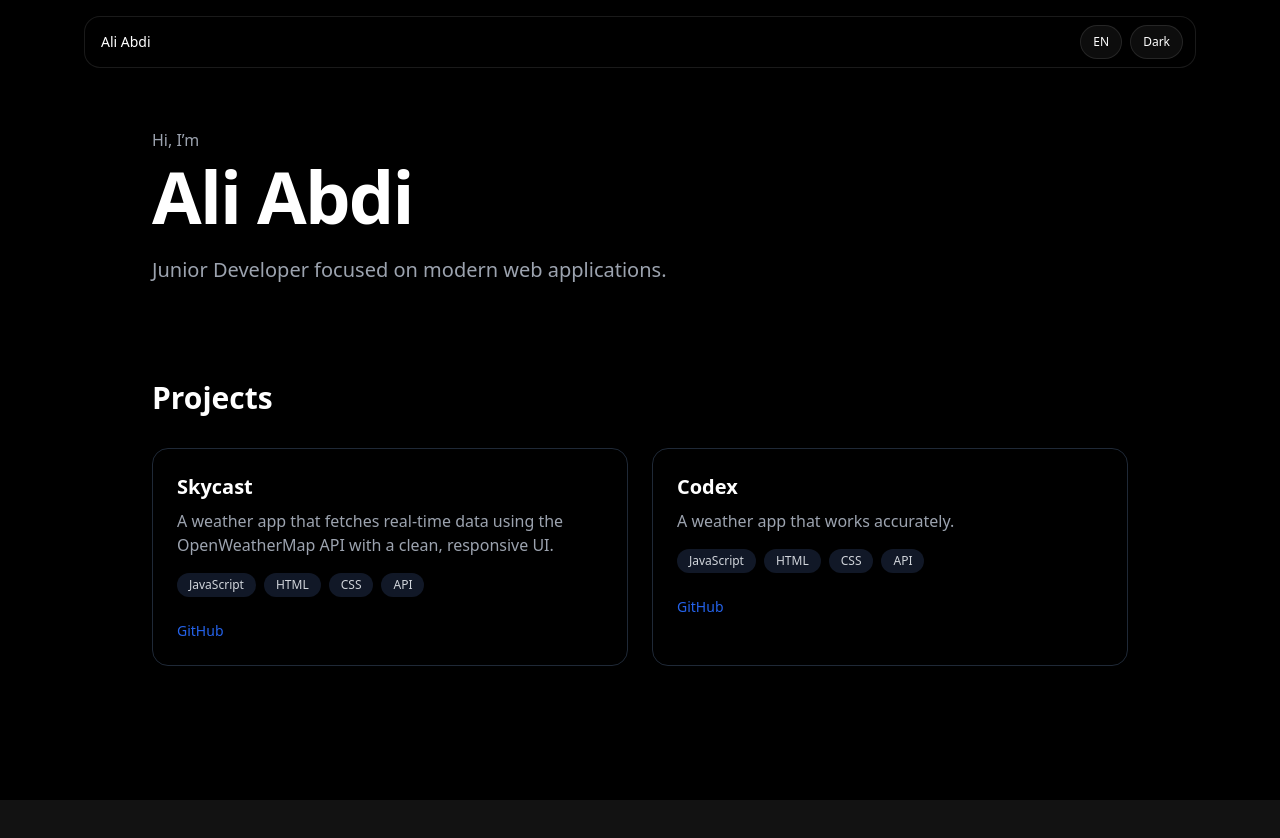
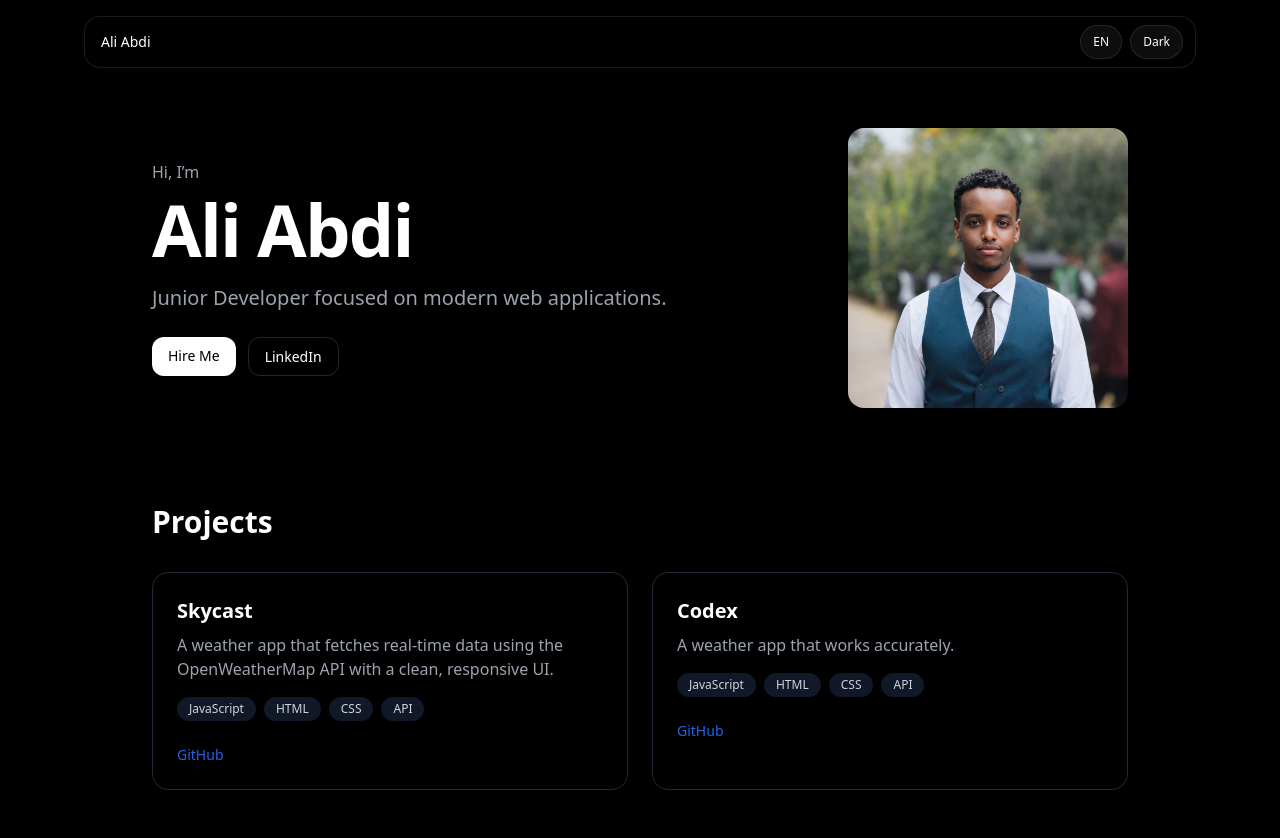
Before and after one commit to Ali-Abdy/ali-portfolio, a Next.js app: page / in a window 1280 px wide. Shown: the top 838 px of the page. Before the commit the page ends 800 px from the top, so only its background shows below. Built offline with nearby package versions, Linux system fonts and the light colour scheme.

Commit message:
rel=noopener

```diff
--- a/app/page.tsx
+++ b/app/page.tsx
@@ -4,6 +4,8 @@ import TopBar from "@/components/TopBar";
 import ProjectCard from "@/components/ProjectCard";
 import { useI18n } from "@/app/i18n";
 import { projects } from "@/app/projects.data";
+import Image from "next/image";
+
 
 export default function Home() {
   const { lang } = useI18n();
@@ -14,20 +16,58 @@ export default function Home() {
 
 {/* HERO SECTION */}
 <section className="mx-auto max-w-5xl px-6 pt-32 pb-24">
-  <p className="text-sm md:text-base text-gray-500 dark:text-gray-400">
+  <div className="flex items-center justify-between gap-6 md:gap-10">
+    {/* Left: Text */}
+    <div className="min-w-0 flex-1">
+      <p className="text-[clamp(12px,2.4vw,16px)] text-gray-500 dark:text-gray-400">
         {lang === "de" ? "Hallo, ich bin" : "Hi, I’m"}
       </p>
 
-  <h1 className="mt-2 text-5xl md:text-7xl font-semibold tracking-tight">
+      <h1 className="mt-2 font-semibold tracking-tight text-[clamp(28px,6vw,72px)] leading-[1.05]">
         Ali Abdi
       </h1>
 
-  <p className="mt-6 text-lg md:text-xl text-gray-600 dark:text-gray-400">
+      <p className="mt-4 text-[clamp(13px,2.6vw,20px)] text-gray-600 dark:text-gray-400 max-w-[52ch]">
         {lang === "de"
           ? "Junior Entwickler mit Fokus auf moderne Webanwendungen."
           : "Junior Developer focused on modern web applications."}
       </p>
+
+      <div className="mt-6 flex flex-wrap gap-3">
+        <a
+          href="#contact"
+          className="rounded-xl px-4 py-2 text-[clamp(12px,2.2vw,14px)] font-medium bg-black text-white dark:bg-white dark:text-black"
+        >
+          {lang === "de" ? "Kontakt" : "Hire Me"}
+        </a>
+
+        <a
+          href="https://www.linkedin.com/in/ali-abdi-749222356/"
+          target="_blank"
+          rel="noreferrer noopener"
+          className="rounded-xl px-4 py-2 text-[clamp(12px,2.2vw,14px)] font-medium border border-black/10 dark:border-white/15"
+        >
+          LinkedIn
+        </a>
+      </div>
+    </div>
+
+    {/* Right: Image (always visible, always horizontal) */}
+    <div className="flex-none w-[clamp(120px,32vw,280px)]">
+      <div className="relative aspect-square overflow-hidden rounded-2xl bg-black/5 dark:bg-white/5">
+        <Image
+          src="/profile.png"
+          alt="Ali Abdi"
+          fill
+          priority
+          className="object-cover"
+          sizes="(max-width: 768px) 32vw, 280px"
+        />
+      </div>
+    </div>
+  </div>
 </section>
+
 
       {/* PROJECTS SECTION */}
       <section
```
Also changed, not shown: public/profile.png (added). Lines whose indentation alone changed are shown as unchanged.
